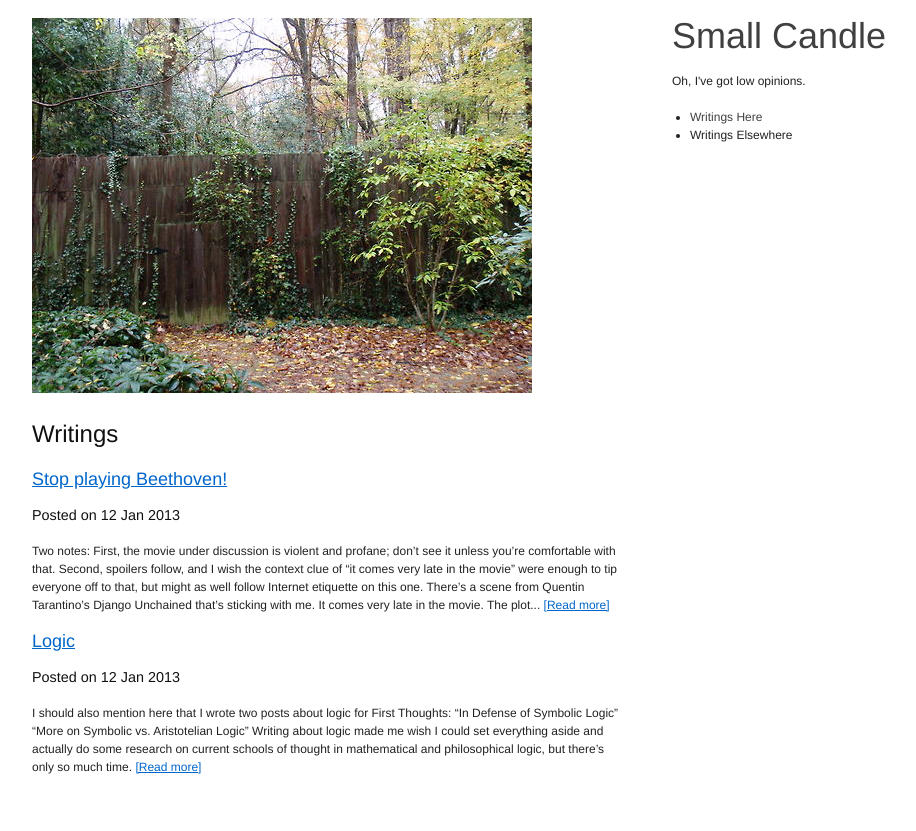
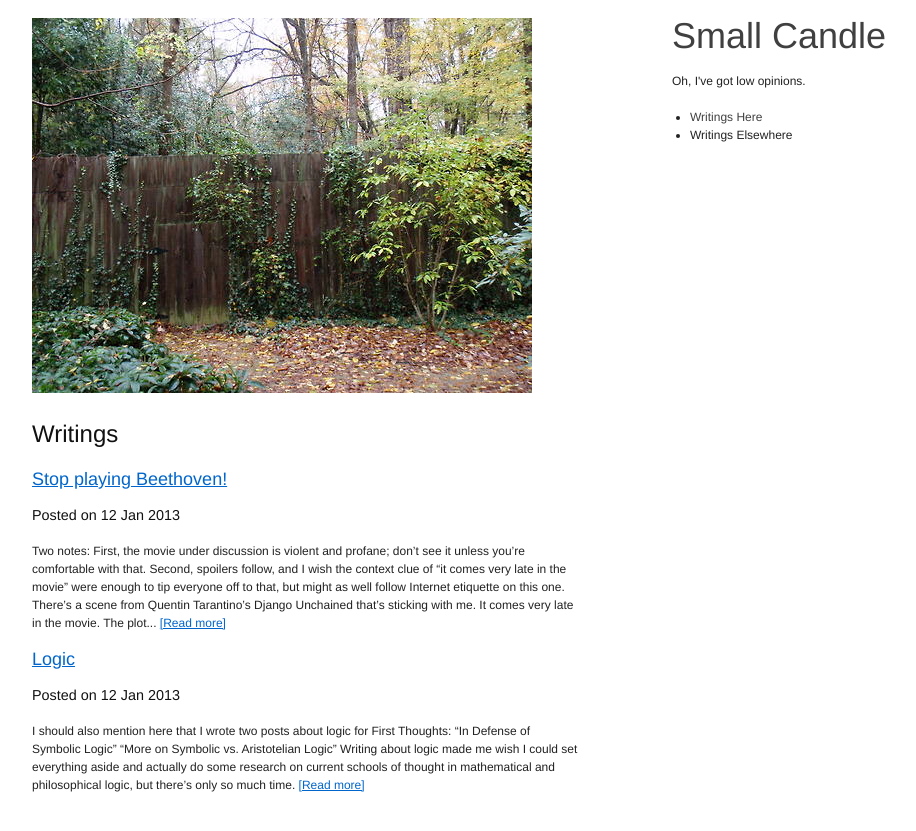
Before and after one commit to williamrandolph/williamrandolph.github.com, a Jekyll site: the page built from index.html, in a window 1280 px wide. Shown: the top 831 px of the page, without its empty margins (213-1129 px from the left). Built offline with Jekyll 4.4.1, drawn with Linux system fonts in a browser that asks for light colours; Markdown is read by kramdown in place of the engine named in the settings.

Commit message:
'refactoring' layouts

```diff
--- a/_layouts/default.html
+++ b/_layouts/default.html
@@ -21,7 +21,9 @@
   <body>
     <div class="container">
         <div class="span-18">
+          <div class="prepend-2 append-2">
             {{ content }}
+          </div>
         </div>
         <div class="span-6 last">
             {% include sidebar.html %}
--- a/archive.html
+++ b/archive.html
@@ -4,7 +4,7 @@
 description: Archive of posts
 ---
 <div class="prepend-top">
-<h1>{{ page.title }}</h1>
+<h2>{{ page.title }}</h2>
 
 {% assign posts = site.posts %}
 {% assign listing_limit = 20 %}
--- a/index.html
+++ b/index.html
@@ -3,13 +3,10 @@
 title: Small Candle
 description: GitHub Blog
 ---
-<img class="prepend-top append-bottom prepend-2" src="images/fencedoor.jpg" alt="fence in the woods"/>
-
-<div class="prepend-2 append-1">
+<img class="prepend-top append-bottom" src="images/fencedoor.jpg" alt="fence in the woods"/>
 
 <h2>Writings</h2>
 {% assign posts = site.posts %}
 {% assign listing_limit = 3 %}
 {% assign summary_words = 75 %}
 {% include post-listing.html %}
-</div>
```
